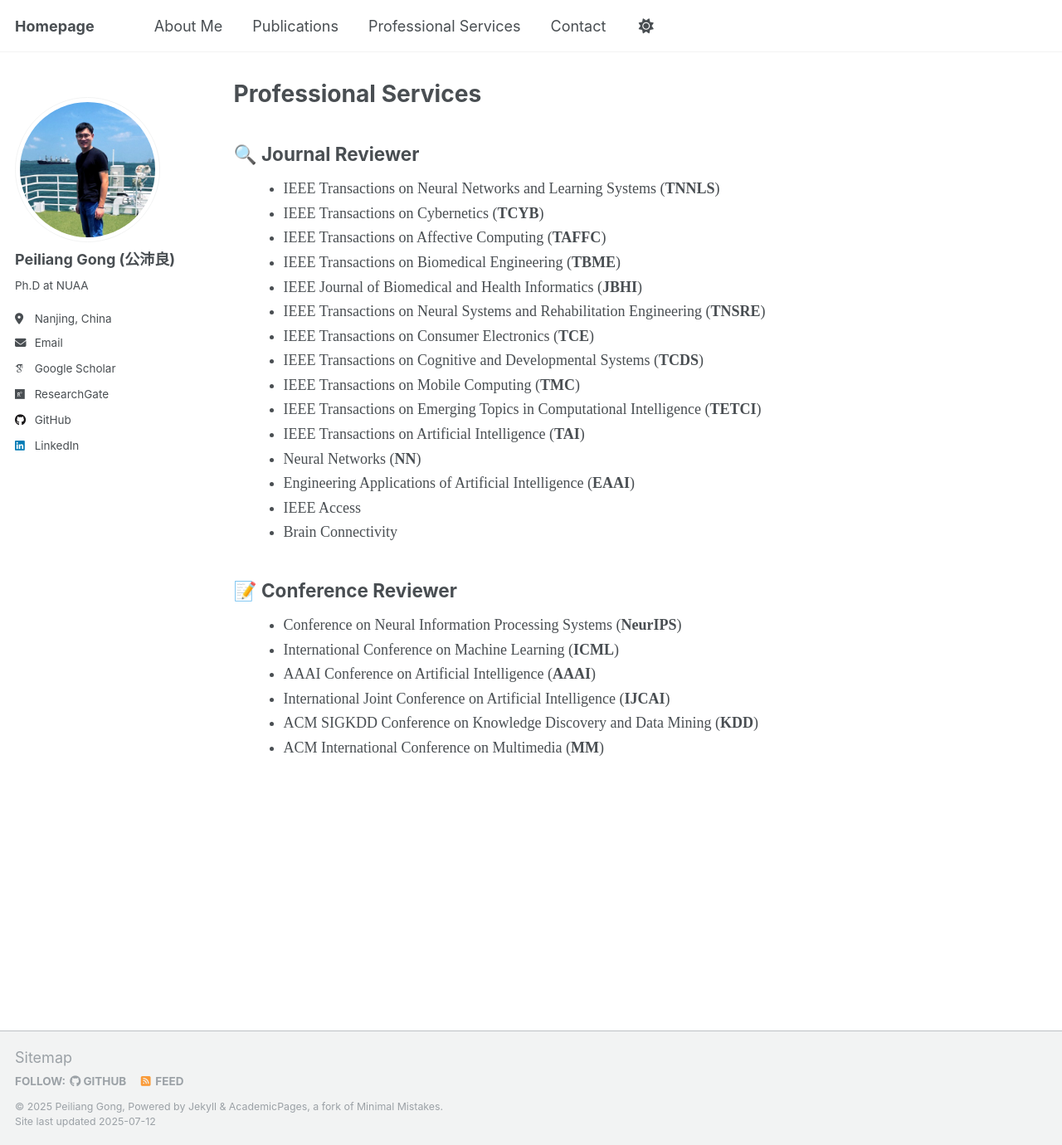
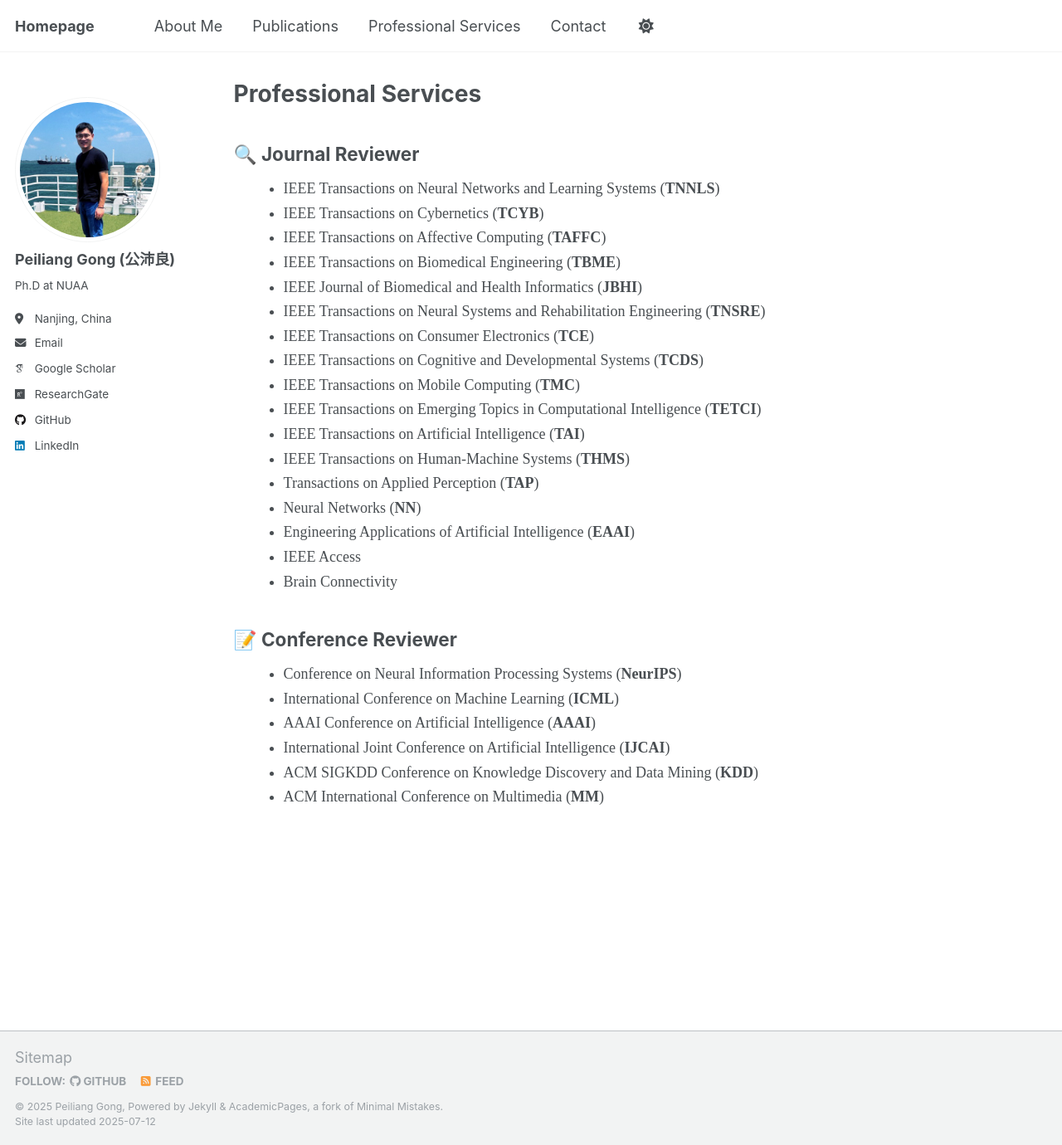
Before and after one commit to Tokenmw/Tokenmw.github.io, a Jekyll site: the page built from _pages/services.md, in a window 1280 px wide and 1380 px high. Shown: the whole window at 83% size. Built offline with Jekyll 4.4.1, drawn with Linux system fonts in a browser that asks for light colours; some web fonts are replaced.

Commit message:
Update services.md

```diff
--- a/_pages/services.md
+++ b/_pages/services.md
@@ -20,6 +20,8 @@ author_profile: true
   <li style="margin-bottom: 8px;">IEEE Transactions on Mobile Computing (<strong>TMC</strong>)</li>
   <li style="margin-bottom: 8px;">IEEE Transactions on Emerging Topics in Computational Intelligence (<strong>TETCI</strong>)</li>
   <li style="margin-bottom: 8px;">IEEE Transactions on Artificial Intelligence (<strong>TAI</strong>)</li>
+  <li style="margin-bottom: 8px;">IEEE Transactions on Human-Machine Systems (<strong>THMS</strong>)</li>
+  <li style="margin-bottom: 8px;">Transactions on Applied Perception (<strong>TAP</strong>)</li>
   <li style="margin-bottom: 8px;">Neural Networks (<strong>NN</strong>)</li>
   <li style="margin-bottom: 8px;">Engineering Applications of Artificial Intelligence (<strong>EAAI</strong>)</li>
   <li style="margin-bottom: 8px;">IEEE Access</li>
```
